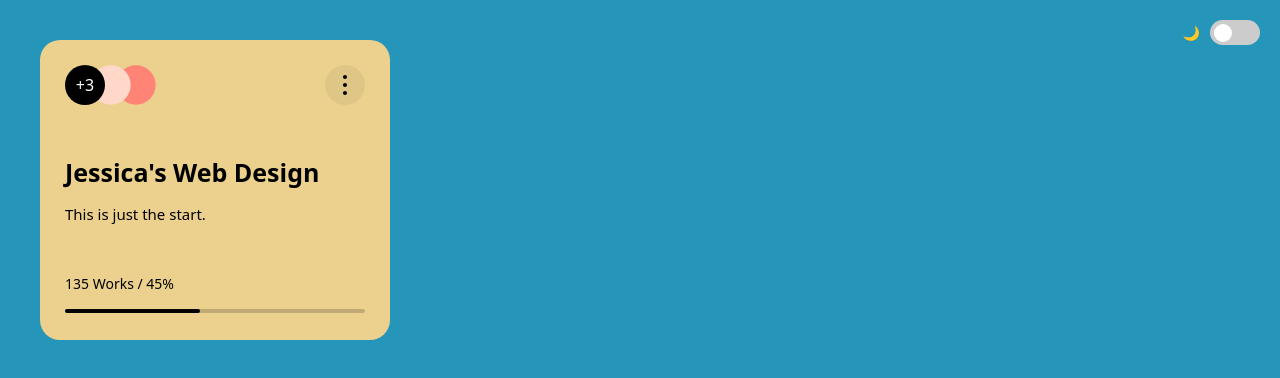
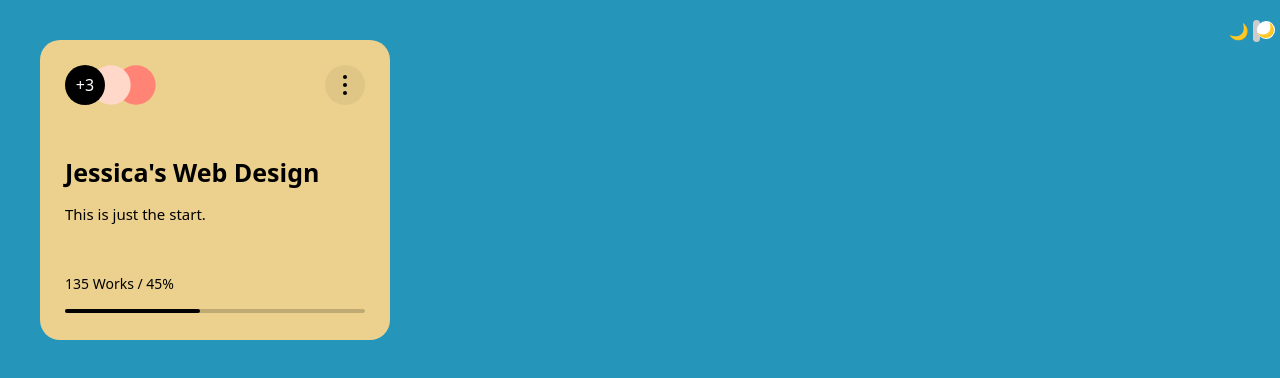
Before and after one commit to jessicabaron92-rgb/hero-page, a plain HTML site: page index.html in a window 1280 px wide. Drawn offline with Linux system fonts and the light colour scheme.

Commit message:
Update index.html

```diff
--- a/index.html
+++ b/index.html
@@ -35,11 +35,6 @@
   position: absolute;
   top: 20px;
   right: 20px;
-      display: flex;
-      align-items: center;
-      gap: 10px;
-      font-size: 14px;
-      color: white;
 }
 
 .toggle-switch {
@@ -62,13 +57,18 @@
   right: 0;
   bottom: 0;
   background-color: #ccc;
+  border-radius: 34px;
   transition: 0.4s;
-      border-radius: 34px;
 }
 
 .slider:before {
   position: absolute;
-      content: "";
+  content: "🌙";
+  display: flex;
+  justify-content: center;
+  align-items: center;
+  font-size: 14px;
+  color: #666;
   height: 18px;
   width: 18px;
   left: 4px;
@@ -79,13 +79,13 @@
 }
 
 input:checked + .slider {
-      background-color: #4d4d4d;
+  background-color: #666;
 }
 
 input:checked + .slider:before {
   transform: translateX(24px);
+  color: #000;
 }
-
     .card {
       width: 300px;
       padding: 25px;
```
Lines whose indentation alone changed are shown as unchanged.
